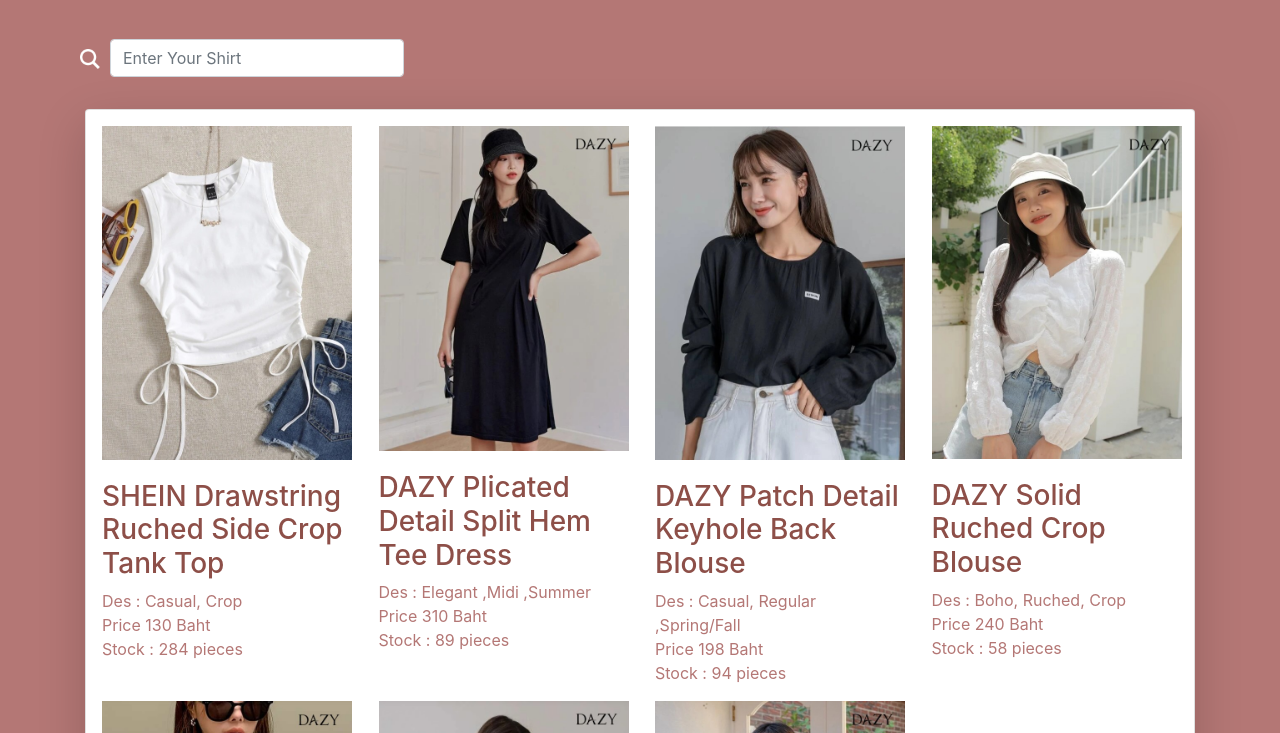
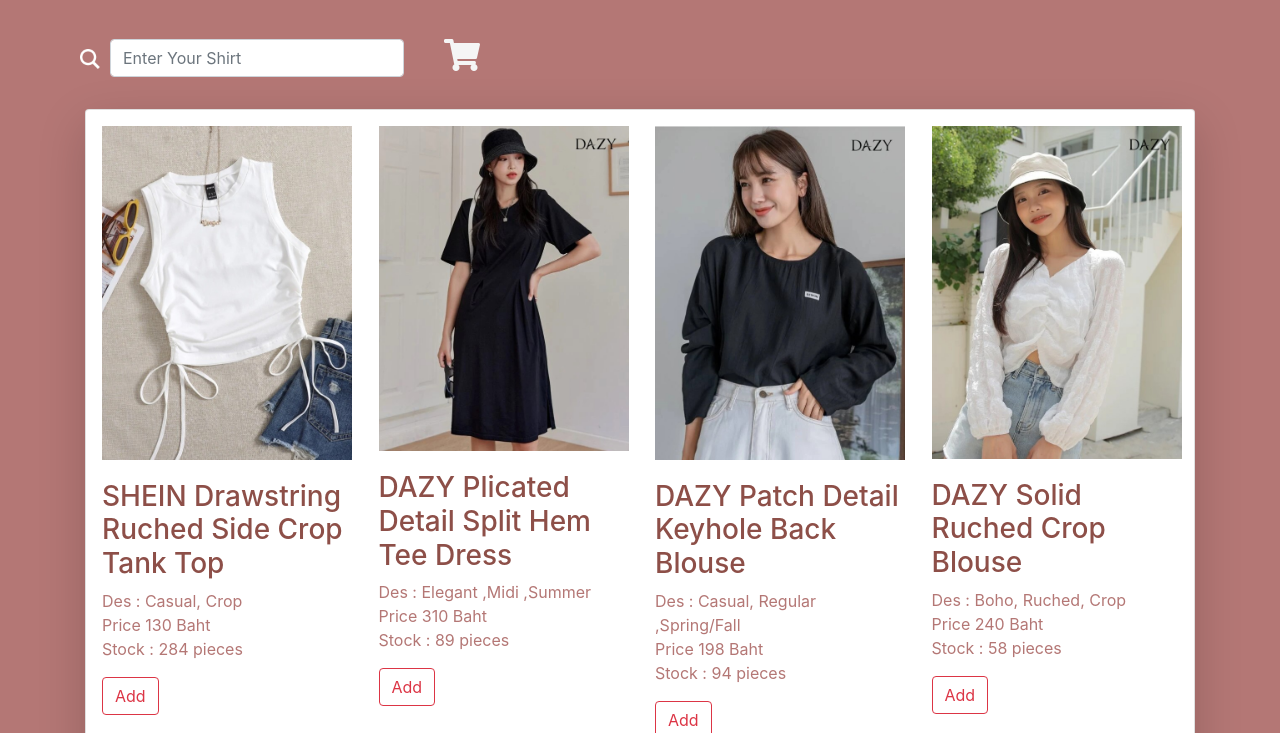
Before and after one commit to winnerkypt/INT201-G02-GroupWorks-06, a plain HTML site: page index.html in a window 1280 px wide. Shown: the part 67-800 px from the top of the page. Drawn offline with nearby package versions, Linux system fonts and the light colour scheme.

Commit message:
add botton and cart

```diff
--- a/index.html
+++ b/index.html
@@ -7,7 +7,8 @@
     <title>SHEIN</title>
     <link rel="stylesheet" href="./stylesheet.css" />
     <link rel="stylesheet" href="https://maxcdn.bootstrapcdn.com/bootstrap/4.5.2/css/bootstrap.min.css">
-  </head>
+    <link rel="stylesheet" href="https://use.fontawesome.com/releases/v5.8.1/css/all.css" integrity="sha384-50oBUHEmvpQ+1lW4y57PTFmhCaXp0ML5d60M1M7uH2+nqUivzIebhndOJK28anvf" crossorigin="anonymous">
+</head>
 
   <body style="background-color: #b47775">
     <div class="container pt-3">
@@ -23,6 +24,7 @@
           <span>
             <input class="form-control mb-2" type="text" style="margin:10px;" placeholder="Enter Your Shirt" id ="form" >
           </span>
+          <i class="fa fa-shopping-cart fa-2x" style="color:whitesmoke; margin:10px 0 0 50px"></i>
         </span>
       </span>
       <div class="col card p-3 shadow-lg">
--- a/productList.js
+++ b/productList.js
@@ -23,9 +23,13 @@ for (let i = 0; i < product.length; i++) {
     list.innerHTML += `<li style="color:#b47775;">Price ${product[i].productPrice}</li>`
     list.innerHTML += `<li style="color:#b47775;">Stock : ${product[i].productStock}</li>`
 
+    let botton = document.createElement('div');
+    botton.innerHTML += `<button type="button" class="btn btn-outline-danger">Add</button>`
+
     divProducts.appendChild(imgShein);
     divProducts.appendChild(pProductName);
     divProducts.appendChild(list);
+    divProducts.appendChild(botton)
     productsList.appendChild(divProducts);
 
 }
--- a/searchProduct.js
+++ b/searchProduct.js
@@ -5,7 +5,7 @@ document.addEventListener('keyup', () =>{
     let divID = document.getElementById("products");
     let infoOfProduct = divID.getElementsByTagName("div");
     for (let i = 0; i < infoOfProduct.length; i++) {
-      let txtValue = infoOfProduct[i].textContent || infoOfProduct[i].innerText;
+      let txtValue = infoOfProduct[i].textContent
       if (txtValue.toLowerCase().indexOf(filter) > -1) {
         infoOfProduct[i].style.display = "";
       } else {
```
Also changed, not shown: addProduct.js (added).
